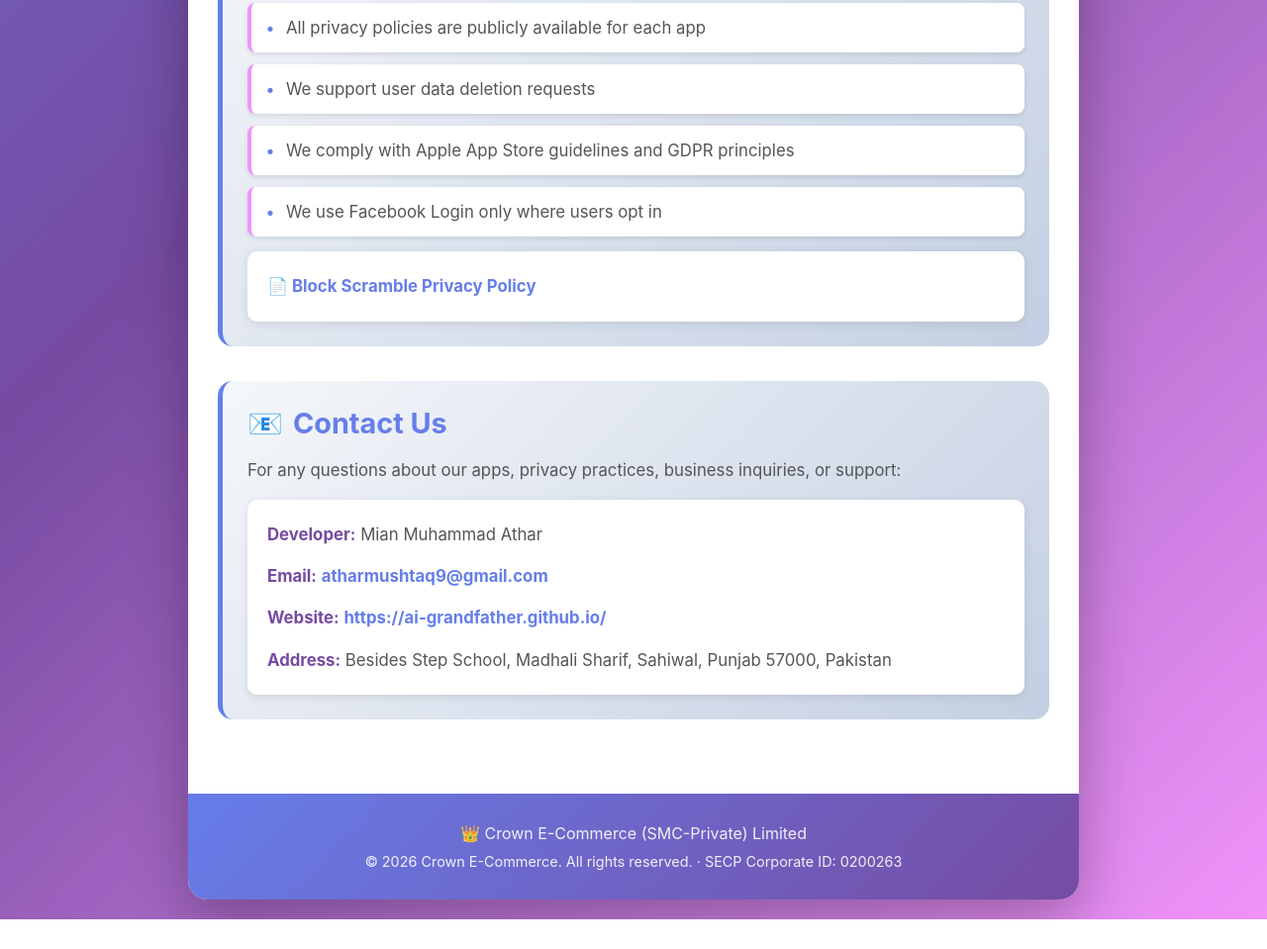
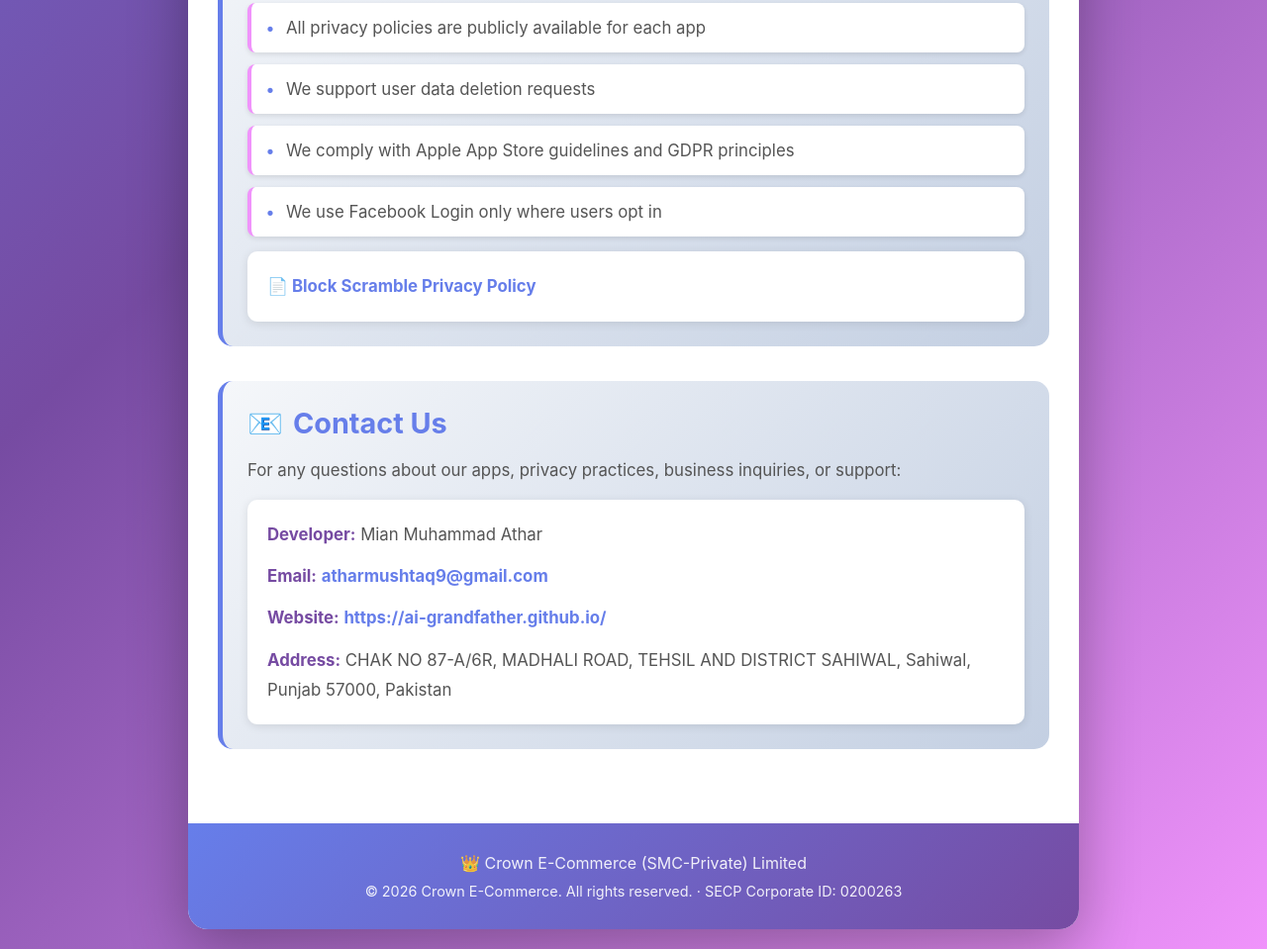
Before and after one commit to AI-GrandFather/ai-grandfather.github.io, a plain HTML site: page crown-ecommerce.html in a window 1280 px wide. Shown: the part 1345-2304 px from the top of the page at 99% size. Before the commit the page ends 2274 px from the top, so only its background shows below. Drawn offline with Linux system fonts and the light colour scheme.

Commit message:
Update crown-ecommerce.html

```diff
--- a/crown-ecommerce.html
+++ b/crown-ecommerce.html
@@ -328,7 +328,7 @@
         <p style="margin-top:10px;"><strong>Website:</strong>
           <a href="https://ai-grandfather.github.io/" class="contact-link" target="_blank" rel="noopener noreferrer">https://ai-grandfather.github.io/</a>
         </p>
-        <p style="margin-top:10px;"><strong>Address:</strong> Besides Step School, Madhali Sharif, Sahiwal, Punjab 57000, Pakistan</p>
+        <p style="margin-top:10px;"><strong>Address:</strong> CHAK NO 87-A/6R, MADHALI ROAD, TEHSIL AND DISTRICT SAHIWAL, Sahiwal, Punjab 57000, Pakistan</p>
       </div>
     </div>
 
```
